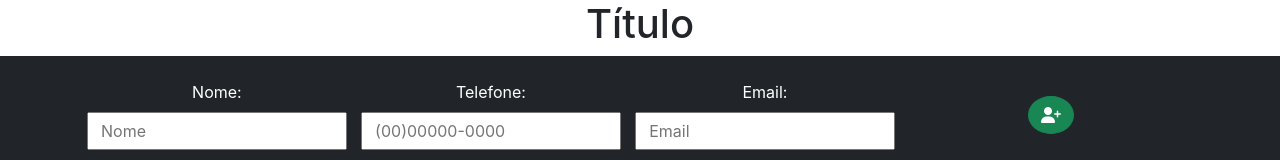
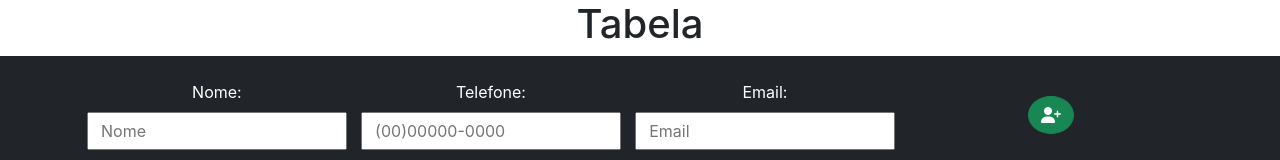
Before and after one commit to Gustavo195/Agenda-RESID, a React (Create React App) app: page / in a window 1280 px wide. Shown: the top 160 px of the page. Built offline with nearby package versions, Linux system fonts and the light colour scheme.

Commit message:
Versão Final 1.1

```diff
--- a/public/index.html
+++ b/public/index.html
@@ -1,7 +1,10 @@
 <!DOCTYPE html>
 <html lang="en">
   <head>
-    <script src="https://kit.fontawesome.com/2eeb40011f.js" crossorigin="anonymous"></script>
+    <script
+      src="https://kit.fontawesome.com/2eeb40011f.js"
+      crossorigin="anonymous"
+    ></script>
     <meta charset="utf-8" />
     <link rel="icon" href="%PUBLIC_URL%/favicon.ico" />
     <meta name="viewport" content="width=device-width, initial-scale=1" />
@@ -25,7 +28,7 @@
       work correctly both with client-side routing and a non-root public URL.
       Learn how to configure a non-root public URL by running `npm run build`.
     -->
-    <title>React App</title>
+    <title>Tabela</title>
   </head>
   <body>
     <noscript>You need to enable JavaScript to run this app.</noscript>
--- a/src/App.js
+++ b/src/App.js
@@ -4,7 +4,7 @@ import Tabela from "./Tabela/Tabela";
 function App() {
   return (
     <div class="App">
-      <h1>Título</h1>
+      <h1>Tabela</h1>
 
       <Tabela></Tabela>
     </div>
```
